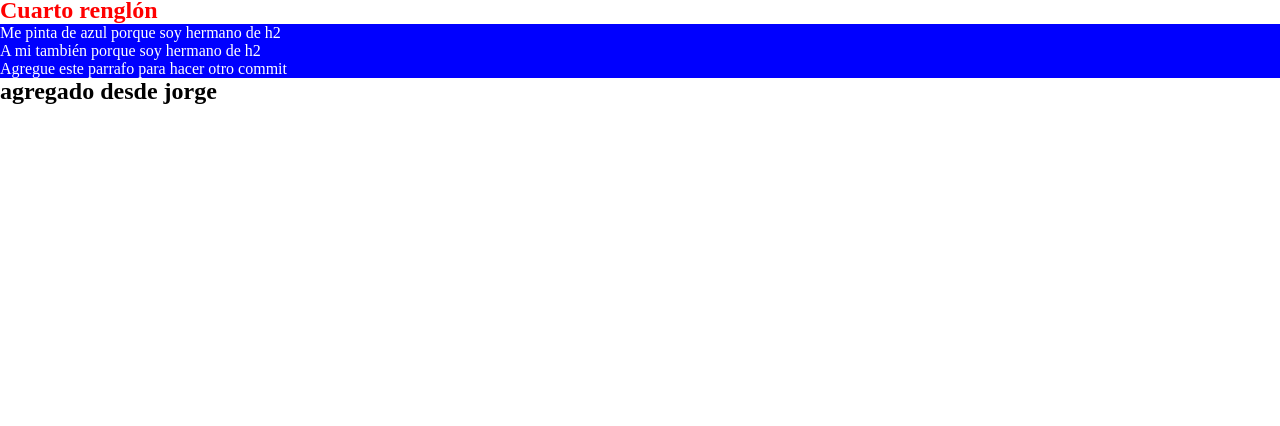
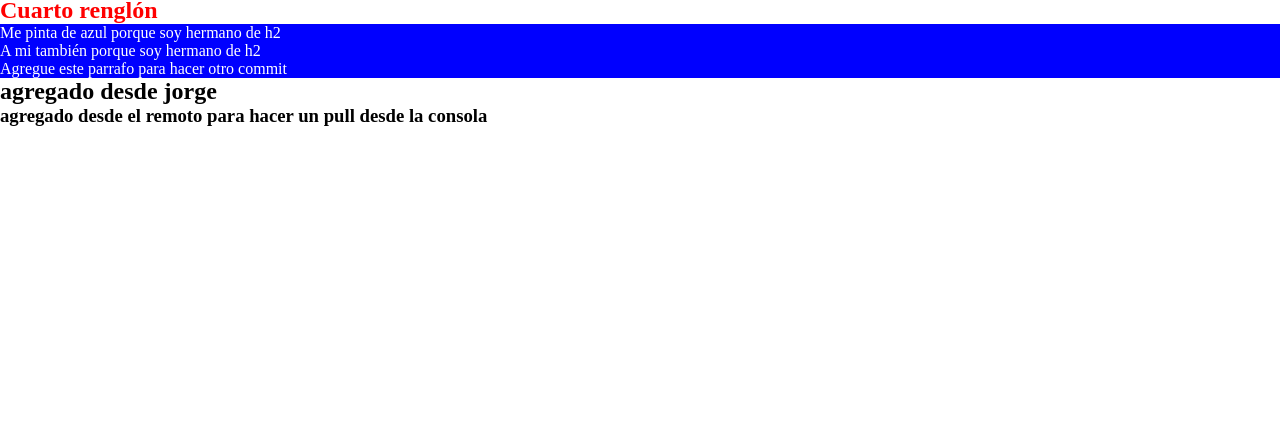
Before and after one commit to Colococo/codoClase4, a plain HTML site: page index.html in a window 1280 px wide. Shown: the part 374-800 px from the top of the page. Drawn offline with Linux system fonts and the light colour scheme.

Commit message:
Update index.html
h3 desde remoto para hacer pull desde el local

```diff
--- a/index.html
+++ b/index.html
@@ -43,6 +43,7 @@
     <!-- selectores combinados -->
 
     <h2>agregado desde jorge</h2>
+    <h3>agregado desde el remoto para hacer un pull desde la consola</h3>
 
 
   </body>
```
